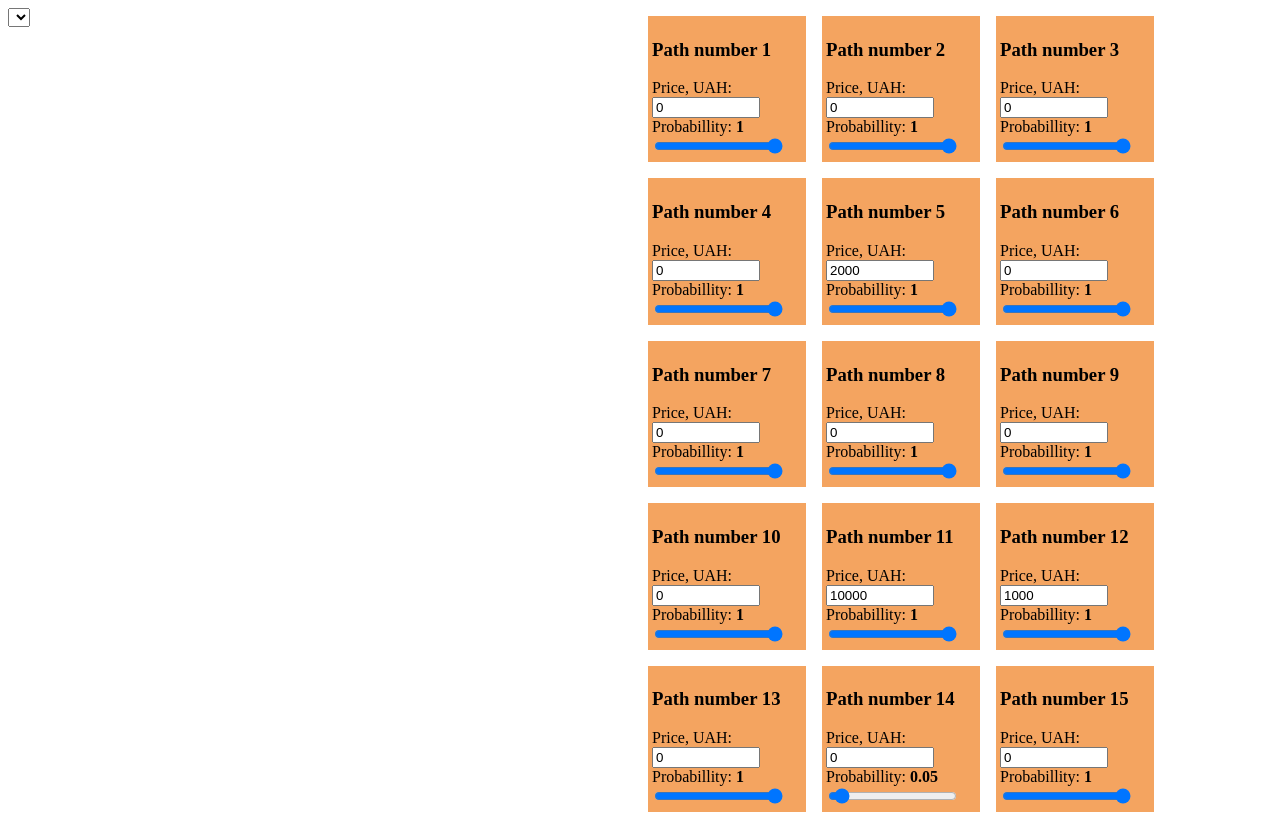
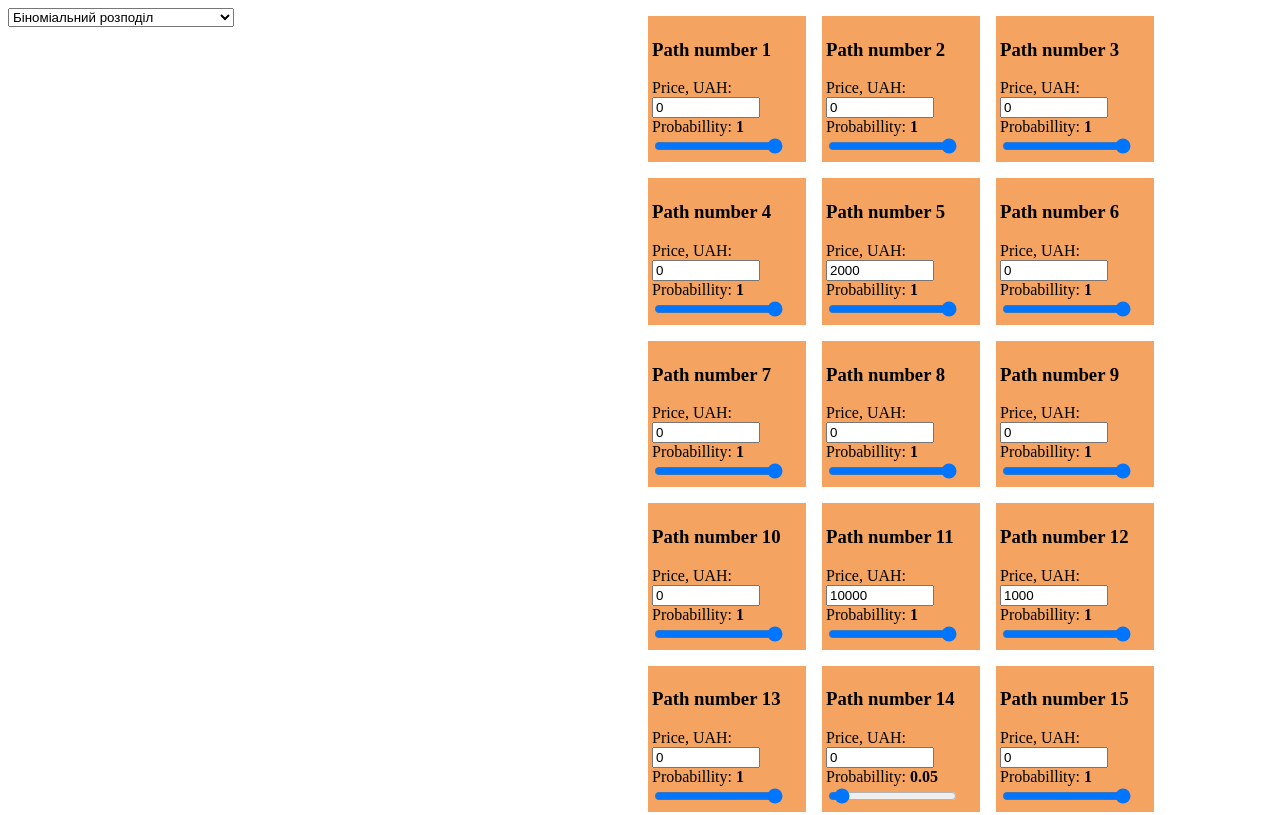
Before and after one commit to Unerty/gert, a Gatsby site: page / in a window 1280 px wide. Shown: the top 815 px of the page. Built offline with nearby package versions, Linux system fonts and the light colour scheme; Gatsby itself is replaced by a stand-in of ours.

Commit message:
Add select

```diff
--- a/src/pages/index.tsx
+++ b/src/pages/index.tsx
@@ -1,16 +1,29 @@
 import * as React from 'react';
 import Path from '@/components/Path';
+import {
+  BINOMIAL_DISTRIBUTION, CONTINIOUS_UNIFORM_DISTRIBUTION,
+  DISCRETE_DISTRIBUTION,
+  EXPONENTIAL_DISTRIBUTION,
+  GAMMA_DISTRIBUTION,
+  GEOMETRICAL_DISTRIBUTION,
+  NEGATIVE_BINOMIAL_DISTRIBUTION,
+  NORMAL_DISTRIBUTION,
+  PUASSON_DISTRIBUTION,
+} from '@/functions/constants';
 
 interface IProps {
 }
 
 interface IState {
+  distribution: string;
 }
 
 export default class App extends React.Component<IProps, IState> {
   constructor(props) {
     super(props);
-    this.state = {};
+    this.state = {
+      distribution: BINOMIAL_DISTRIBUTION
+    };
   }
 
   render() {
@@ -19,16 +32,19 @@ export default class App extends React.Component<IProps, IState> {
         <div style={{width: '50%'}}>
         {/*<img src={"https://github.com/Unerty/gert/blob/main/static/ris4.png?raw=true"} width={'75%'}/>
         <img src={"https://github.com/Unerty/gert/blob/main/static/ris5.png?raw=true"} width={'25%'}/>*/}
-        <select>
-          <option value={'binomial'}></option>
-          <option></option>
-          <option></option>
-          <option></option>
-          <option></option>
-          <option></option>
-          <option></option>
-          <option></option>
-          <option></option>
+
+        <select value={this.state.distribution}
+                onChange={
+                  event => this.setState({ distribution: event.target.value})}>
+          <option value={BINOMIAL_DISTRIBUTION}>{BINOMIAL_DISTRIBUTION}</option>
+          <option value={DISCRETE_DISTRIBUTION}>{DISCRETE_DISTRIBUTION}</option>
+          <option value={EXPONENTIAL_DISTRIBUTION}>{EXPONENTIAL_DISTRIBUTION}</option>
+          <option value={GAMMA_DISTRIBUTION}>{GAMMA_DISTRIBUTION}</option>
+          <option value={GEOMETRICAL_DISTRIBUTION}>{GEOMETRICAL_DISTRIBUTION}</option>
+          <option value={NEGATIVE_BINOMIAL_DISTRIBUTION}>{NEGATIVE_BINOMIAL_DISTRIBUTION}</option>
+          <option value={NORMAL_DISTRIBUTION}>{NORMAL_DISTRIBUTION}</option>
+          <option value={PUASSON_DISTRIBUTION}>{PUASSON_DISTRIBUTION}</option>
+          <option value={CONTINIOUS_UNIFORM_DISTRIBUTION}>{CONTINIOUS_UNIFORM_DISTRIBUTION}</option>
         </select>
         </div>
         <div style={{width: '50%'}}>
```
